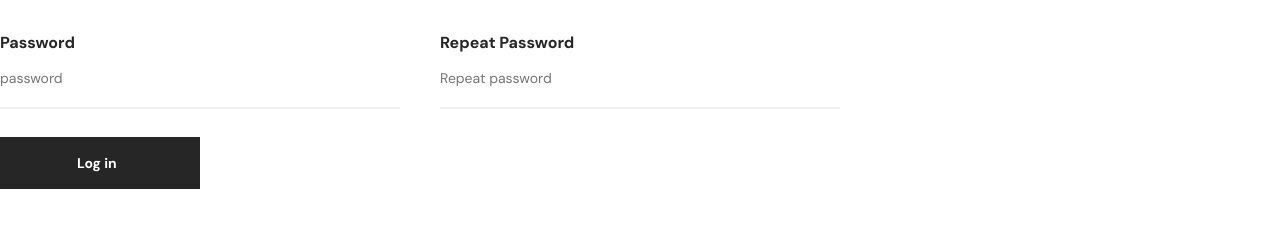
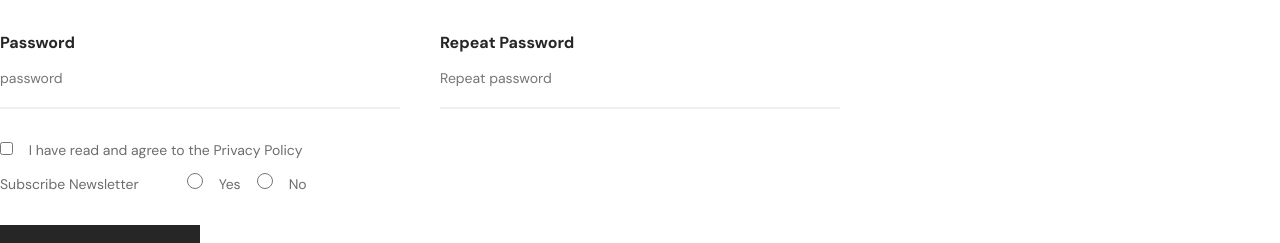
Before and after one commit to Mr-Rafiqul-Islam/OREBI-main, a React (Vite) app: page /sign-up in a window 1280 px wide. Shown: the part 1700-1943 px from the top of the page. Built offline with nearby package versions, Linux system fonts and the light colour scheme.

Commit message:
sign up complete

```diff
--- a/src/pages/SignUp.jsx
+++ b/src/pages/SignUp.jsx
@@ -37,7 +37,7 @@ function SignUp() {
                 <div className="grid grid-cols-3 gap-10">
                     <div>
                     <label htmlFor="state" className='font-dmsans font-bold text-primary text-base block mb-[10px]'>Country</label>
-                    <select name="state" className='bg-transparent w-full focus:outline-none border-b-2 border-[#F0F0F0] pb-[20px]' id="">
+                    <select name="country" className='bg-transparent w-full focus:outline-none border-b-2 border-[#F0F0F0] pb-[20px]' id="country">
                         <option value="">Please select</option>
                         <option value="">please </option>
                         <option value="">please </option>
@@ -45,7 +45,7 @@ function SignUp() {
                     </div>
                     <div>
                     <label htmlFor="state" className='font-dmsans font-bold text-primary text-base block mb-[10px]'>Region/State</label>
-                    <select name="state" className='bg-transparent w-full focus:outline-none border-b-2 border-[#F0F0F0] pb-[20px]' id="">
+                    <select name="state" className='bg-transparent w-full focus:outline-none border-b-2 border-[#F0F0F0] pb-[20px]' id="state">
                         <option value="">Please select</option>
                         <option value="">please </option>
                         <option value="">please </option>
@@ -58,7 +58,15 @@ function SignUp() {
                     <Input inputype='password' labelname='Password' inputph='password' />
                     <Input inputype='password' labelname='Repeat Password' inputph='Repeat password' />
                 </div>
-
+                <div className='mb-[10px]'>
+                <input type="checkbox" id="policy" name="policy" value=""/>
+                <label for="policy" className='font-dmsans font-regular text-third text-sm ms-3' aria-required='true'> I have read and agree to the Privacy Policy</label>
+                </div>
+                <div className='mb-[30px]'>
+                <span className='font-dmsans font-regular text-third text-sm me-8'>Subscribe Newsletter</span>
+                <input type="radio" id="Yes" name="newsletter" value="Yes" className='w-4 h-4 rounded-[0px] me-4 ms-4'/><label for='Yes' className='font-dmsans font-regular text-third text-sm'>Yes</label>
+                <input type="radio" id="No" name="newsletter" value="No" className='w-4 h-4 rounded-[0px] me-4 ms-4'/><label for='No' className='font-dmsans font-regular text-third text-sm'>No</label>
+                </div>
 
 
                 <Button text="Log in" className='py-4 ps-[77px] pe-[83px]'/>
```
